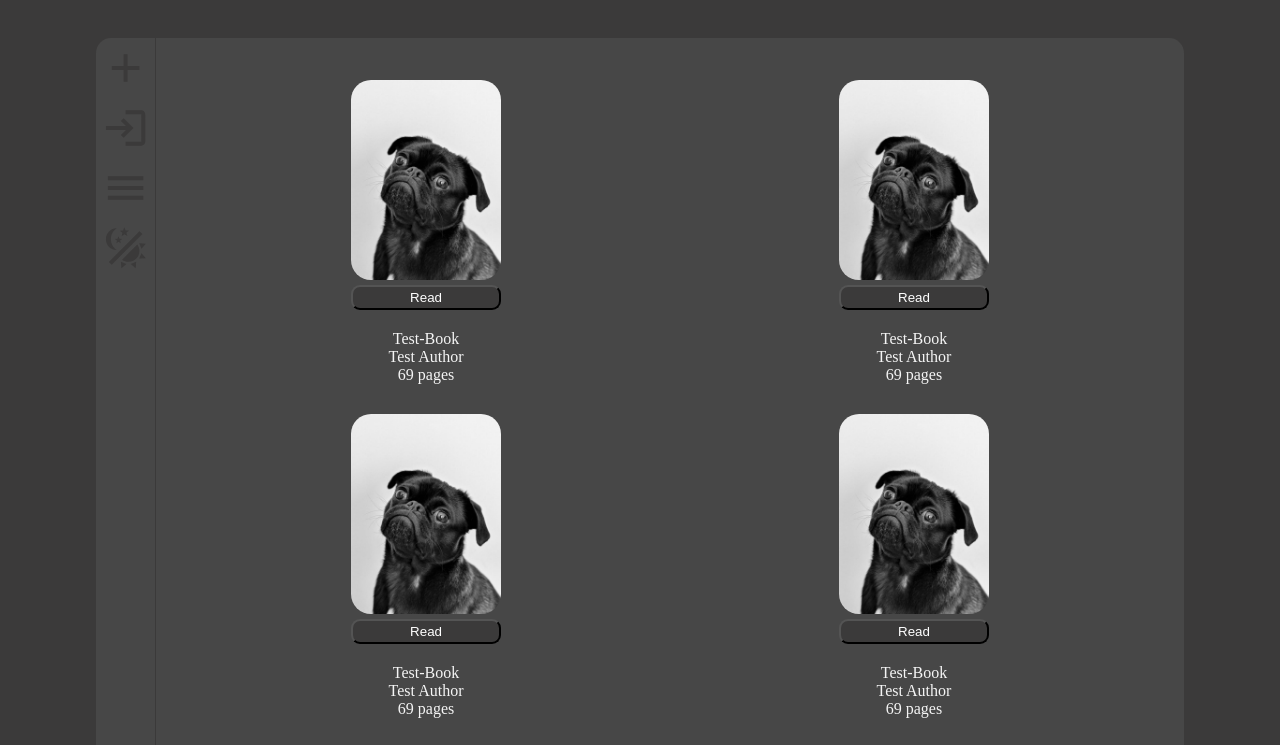
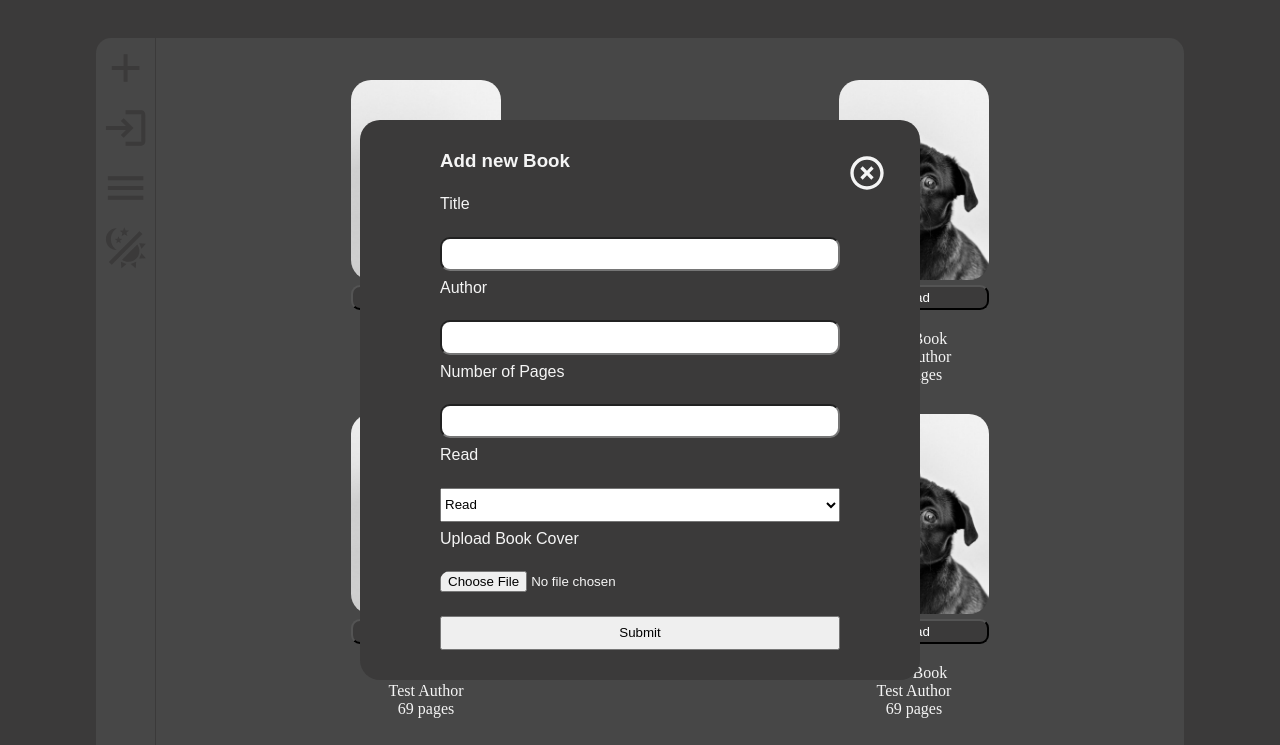
Before and after one commit to solnMarket/Simple-Library, a plain HTML site: page index.html in a window 1280 px wide. Both pictures are taken after a click on the icon 125 px from the left and 68 px from the top of the page. Shown: the top 745 px of the page. Drawn offline with Linux system fonts and the light colour scheme.

Commit message:
Im 88% done with the Project.
I ran out of time, Im still figuring out how to add a card to the main content its not working somehow.
after that figure out how to close the modal after submitting.

```diff
--- a/index.html
+++ b/index.html
@@ -8,6 +8,30 @@
     <script src="script.js"></script>
 </head>
 <body>
+    <div class="modal">
+        <form action="" name="form">
+            <svg class="close" xmlns="http://www.w3.org/2000/svg" viewBox="0 0 24 24"><title>close-circle-outline</title><path d="M12,20C7.59,20 4,16.41 4,12C4,7.59 7.59,4 12,4C16.41,4 20,7.59 20,12C20,16.41 16.41,20 12,20M12,2C6.47,2 2,6.47 2,12C2,17.53 6.47,22 12,22C17.53,22 22,17.53 22,12C22,6.47 17.53,2 12,2M14.59,8L12,10.59L9.41,8L8,9.41L10.59,12L8,14.59L9.41,16L12,13.41L14.59,16L16,14.59L13.41,12L16,9.41L14.59,8Z" /></svg>
+            <h3>Add new Book</h3>
+            <label for="book-title">Title</label>
+            <input type="text" id="book-title" name="title">
+
+            <label for="book-author">Author</label>
+            <input type="text" id="book-author" name="author">
+
+            <label for="book-pages">Number of Pages</label>
+            <input type="number" id="book-pages" name="pages">
+
+            <label for="read-status">Read</label>
+            <select name="read" id="read-status" name="read-status">
+                <option value="read">Read</option>
+                <option value="not read">Not Read</option>
+            </select>
+            <label for="fileInput">Upload Book Cover</label>
+            <input type="file" id="fileInput" name="image">
+
+            <button class="submit">Submit</button>
+        </form>
+    </div>
     <div class="screen-wrapper">
         <div class="screen-container">
             <div class="sidebar">
--- a/script.js
+++ b/script.js
@@ -1,13 +1,9 @@
-console.log('connected');
-function Book(title,author,pages,read){
+function Book(title,author,pages,read,picture){
     this.title=title;
     this.author=author;
     this.pages=pages;
-    if(read==true){
-        this.read= "read."
-    }else{
-        this.read="not read yet."
-    }
+    this.picture=picture;
+    this.read=read;
 
     this.info= function(){
         return this.title + " by " + this.author + ", " + this.pages + " pages, " + this.read;
@@ -18,7 +14,28 @@ function Book(title,author,pages,read){
 
 document.addEventListener('DOMContentLoaded',function(){
     const addBook = document.querySelector('.add');
+    const close = document.querySelector('.close')
+    const modal = document.querySelector('.modal')
+    const submit = document.querySelector('.submit')
     addBook.addEventListener('click', function(){
-        alert('im a dog!')
+
+        modal.classList.add('active')
     })
+    close.addEventListener('click', function(){
+        modal.classList.remove('active')
+    })
+    submit.addEventListener('click', function(){
+        const title = document.getElementById('book-title').textContent
+        const author = document.getElementById('book-author').textContent
+        const pages = document.getElementById('book-pages').textContent
+        const status = document.getElementById('book-status').textContent
+        const bookCover = document.getElementById('fileInput').textContent
+
+        Book = new Book(title,author,pages,status,bookCover)
+        const card = document.createElement('div')
+        card.classList.add('card')
+        mainContent=document.querySelector('main-content')
+        mainContent.appendChild(card)
+    })
+
 })
--- a/styles.css
+++ b/styles.css
@@ -91,3 +91,40 @@ html,body{
     text-align: center;
     color: whitesmoke;
 }
+.modal{
+    display: none;
+    border-radius: 20px;
+    background-color: #3B3A3A;
+    height: 500px;
+    width: 500px;
+    position: absolute;
+    top: 50%;
+    left: 50%;
+    transform: translate(-50%,-50%);
+    padding: 30px;
+    font-family: Arial, Helvetica, sans-serif;
+
+}
+.modal svg{
+    position: absolute;
+    width: 40px;
+    height: 40px;
+    left: 87%;
+    bottom: 87%;
+    fill: whitesmoke;
+}
+form{
+    display: grid;
+    width: 80%;
+    gap: 8px;
+    color: whitesmoke;
+
+}
+.active{
+    display: flex;
+    justify-content: center;
+
+}
+form input{
+    border-radius: 10px;
+}
```
